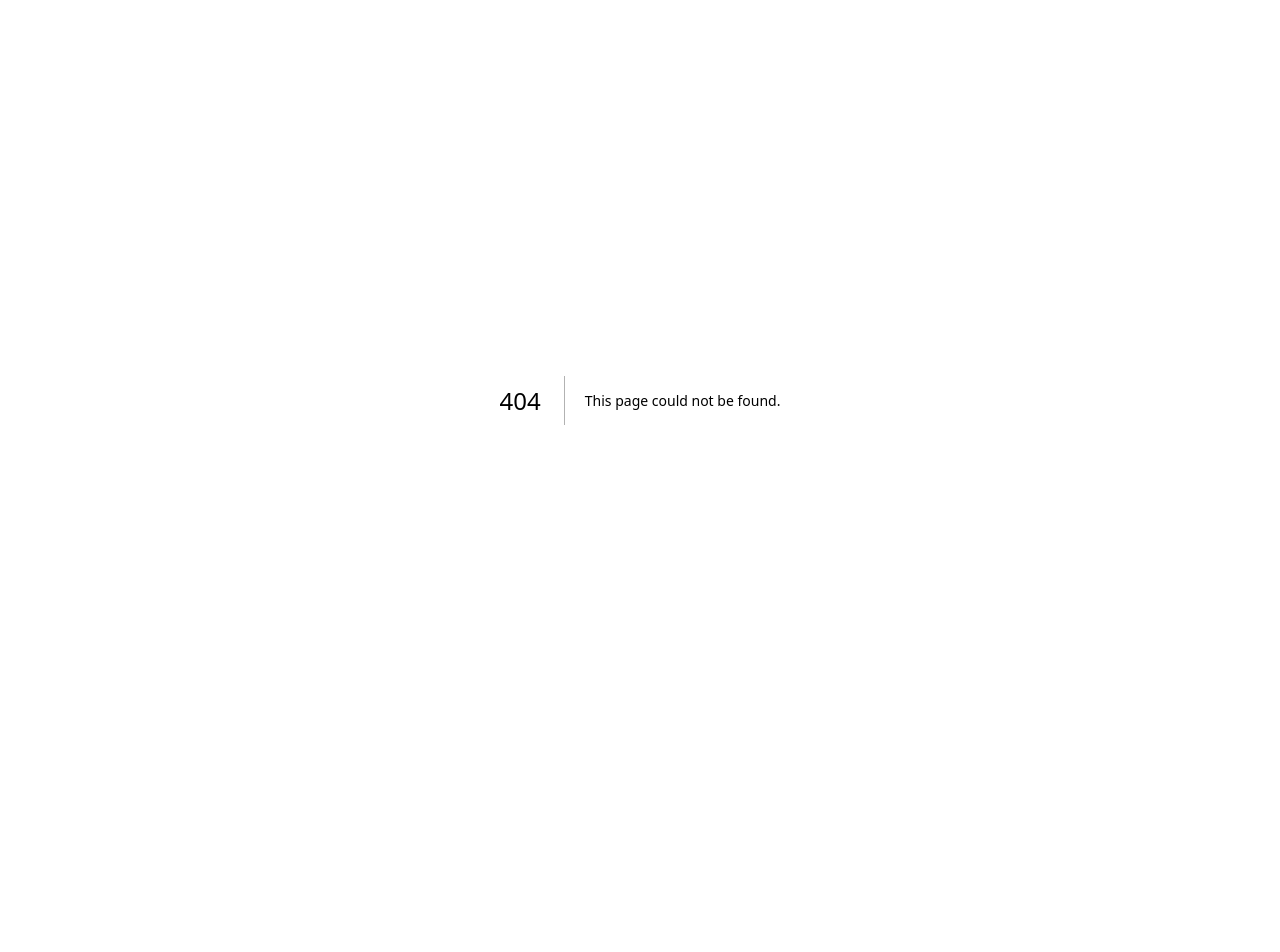
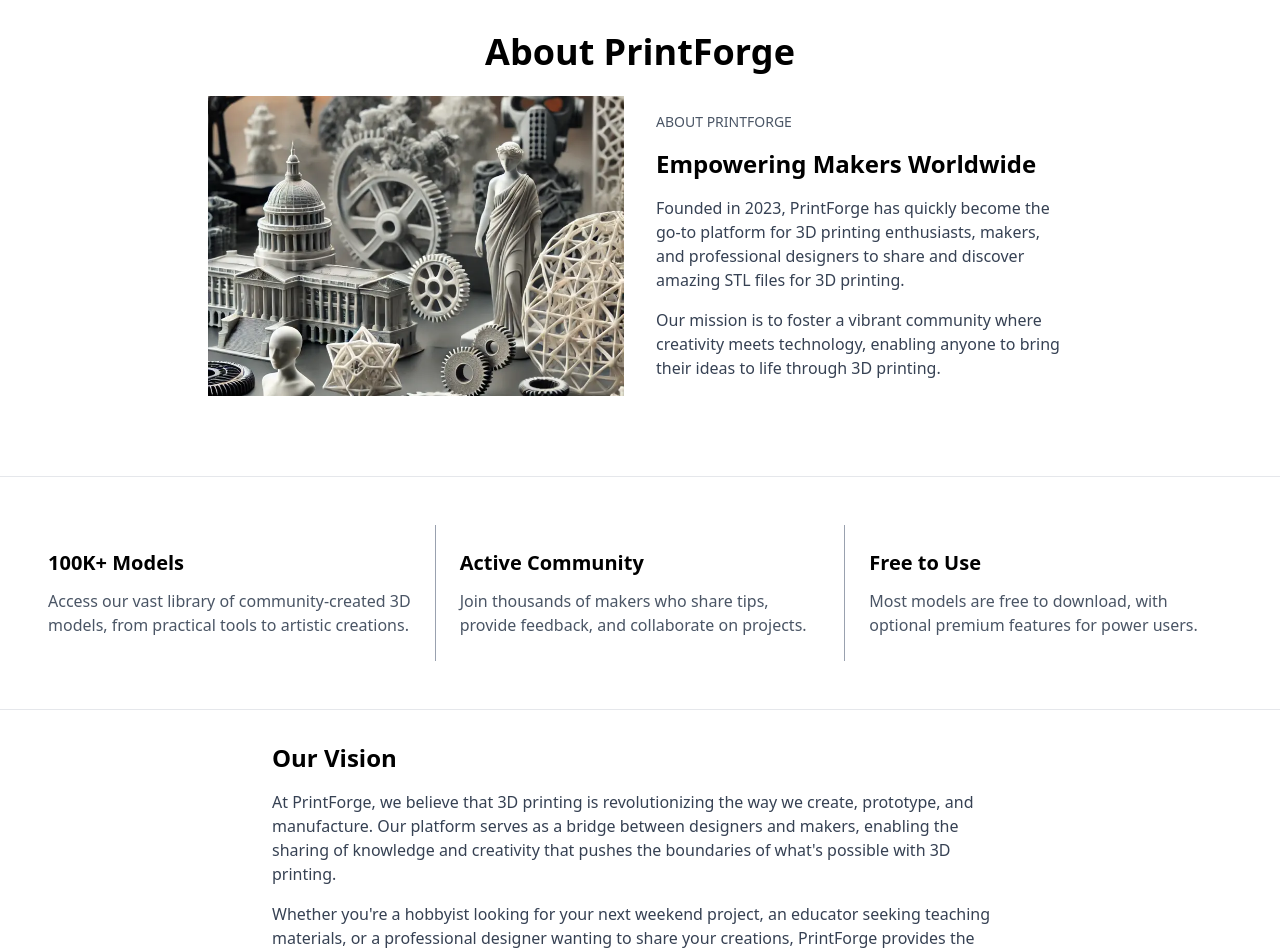
Before and after one commit to saadhinnafiz/printforge, a Next.js app: page /about in a window 1280 px wide. Before the commit this address had no page. Shown: the top 952 px of the page. Before the commit the page ends 800 px from the top, so only its background shows below. Built offline with nearby package versions, Linux system fonts and the light colour scheme.

Commit message:
feat: add about page

```diff
--- /dev/null
+++ b/app/about/page.tsx
@@ -0,0 +1,101 @@
+import Image from "next/image";
+
+export default function About() {
+  return (
+    <main>
+      <section className="container max-w-4xl px-4 py-8 mx-auto">
+        <h1 className="mb-6 text-4xl font-bold text-center">
+          About PrintForge
+        </h1>
+
+        <div className="grid items-center gap-8 mb-12 md:grid-cols-2">
+          <div className="relative h-75 w-full">
+            {" "}
+            <Image
+              src="/hero-image-square.png"
+              alt="PrintForge Community - A group of makers collaborating on 3D printing projects"
+              fill
+              className="object-cover"
+            />
+          </div>
+
+          <div>
+            <p
+              className="mb-4 text-sm text-gray-600 uppercase"
+              aria-hidden="true"
+            >
+              About PrintForge
+            </p>
+            <h2 className="mb-4 text-2xl font-semibold">
+              Empowering Makers Worldwide
+            </h2>
+            <p className="mb-4 text-gray-700">
+              Founded in 2023, PrintForge has quickly become the go-to platform
+              for 3D printing enthusiasts, makers, and professional designers to
+              share and discover amazing STL files for 3D printing.
+            </p>
+            <p className="text-gray-700">
+              Our mission is to foster a vibrant community where creativity
+              meets technology, enabling anyone to bring their ideas to life
+              through 3D printing.
+            </p>
+          </div>
+        </div>
+      </section>
+
+      <hr className="border-gray-200" aria-hidden="true" />
+
+      <section className="py-12" aria-labelledby="key-features">
+        <div className="px-6 mx-auto max-w-7xl">
+          <h2 id="key-features" className="sr-only">
+            Key Features
+          </h2>
+          <div className="grid gap-6 md:gap-0 md:grid-cols-3">
+            <article className="p-6 bg-white">
+              <h3 className="mb-3 text-xl font-semibold">100K+ Models</h3>
+              <p className="text-gray-600">
+                Access our vast library of community-created 3D models, from
+                practical tools to artistic creations.
+              </p>
+            </article>
+            <article className="p-6 bg-white border-gray-400 md:border-x">
+              <h3 className="mb-3 text-xl font-semibold">Active Community</h3>
+              <p className="text-gray-600">
+                Join thousands of makers who share tips, provide feedback, and
+                collaborate on projects.
+              </p>
+            </article>
+            <article className="p-6 bg-white">
+              <h3 className="mb-3 text-xl font-semibold">Free to Use</h3>
+              <p className="text-gray-600">
+                Most models are free to download, with optional premium features
+                for power users.
+              </p>
+            </article>
+          </div>
+        </div>
+      </section>
+
+      <hr className="border-gray-200" aria-hidden="true" />
+
+      <section className="container max-w-3xl px-4 py-8 mx-auto">
+        <div className="prose max-w-none">
+          <h2 className="mb-4 text-2xl font-semibold">Our Vision</h2>
+          <p className="mb-4 text-gray-700">
+            At PrintForge, we believe that 3D printing is revolutionizing the
+            way we create, prototype, and manufacture. Our platform serves as a
+            bridge between designers and makers, enabling the sharing of
+            knowledge and creativity that pushes the boundaries of what&apos;s
+            possible with 3D printing.
+          </p>
+          <p className="text-gray-700">
+            Whether you&apos;re a hobbyist looking for your next weekend
+            project, an educator seeking teaching materials, or a professional
+            designer wanting to share your creations, PrintForge provides the
+            tools and community to support your journey in 3D printing.
+          </p>
+        </div>
+      </section>
+    </main>
+  );
+}
```
